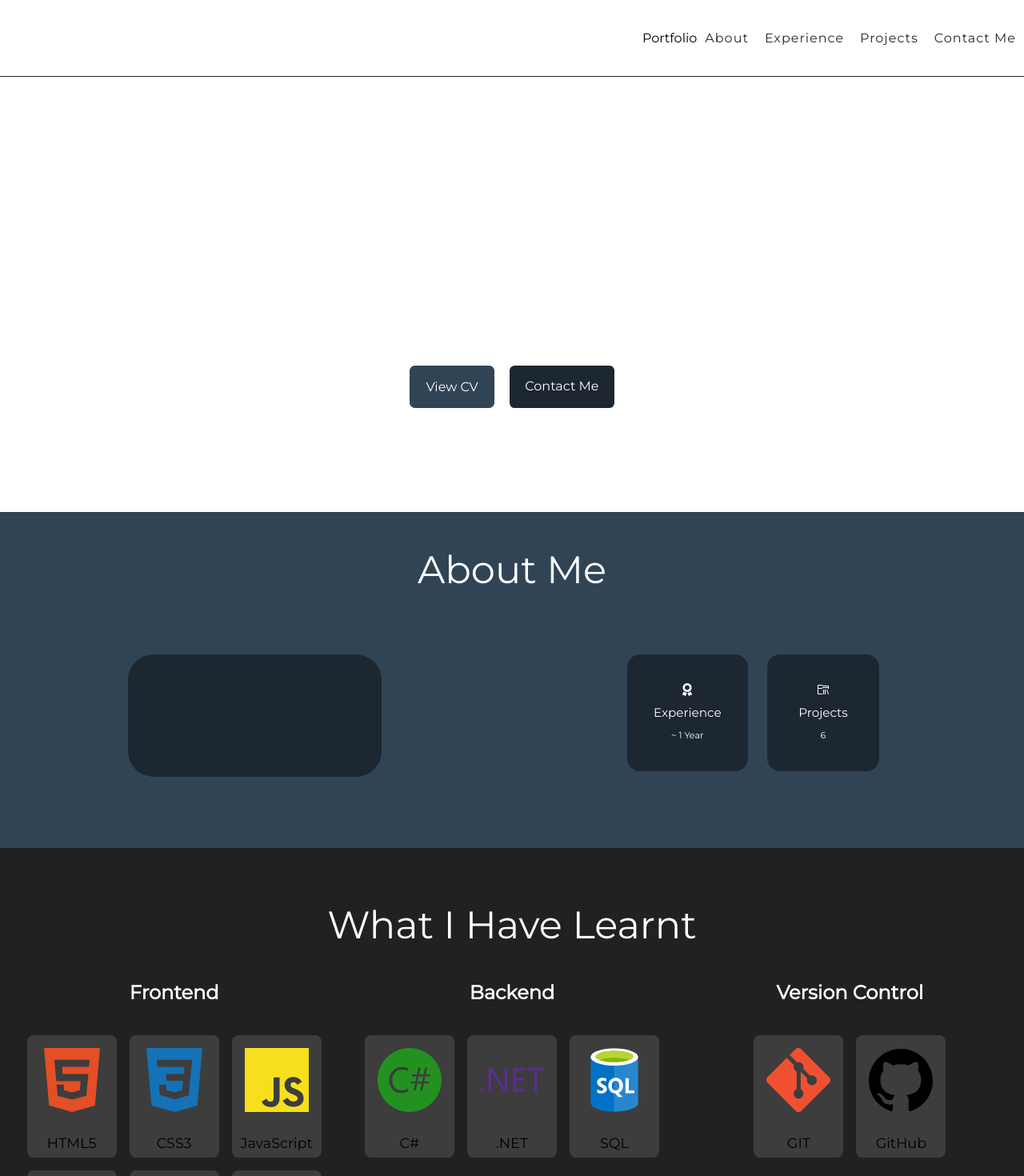
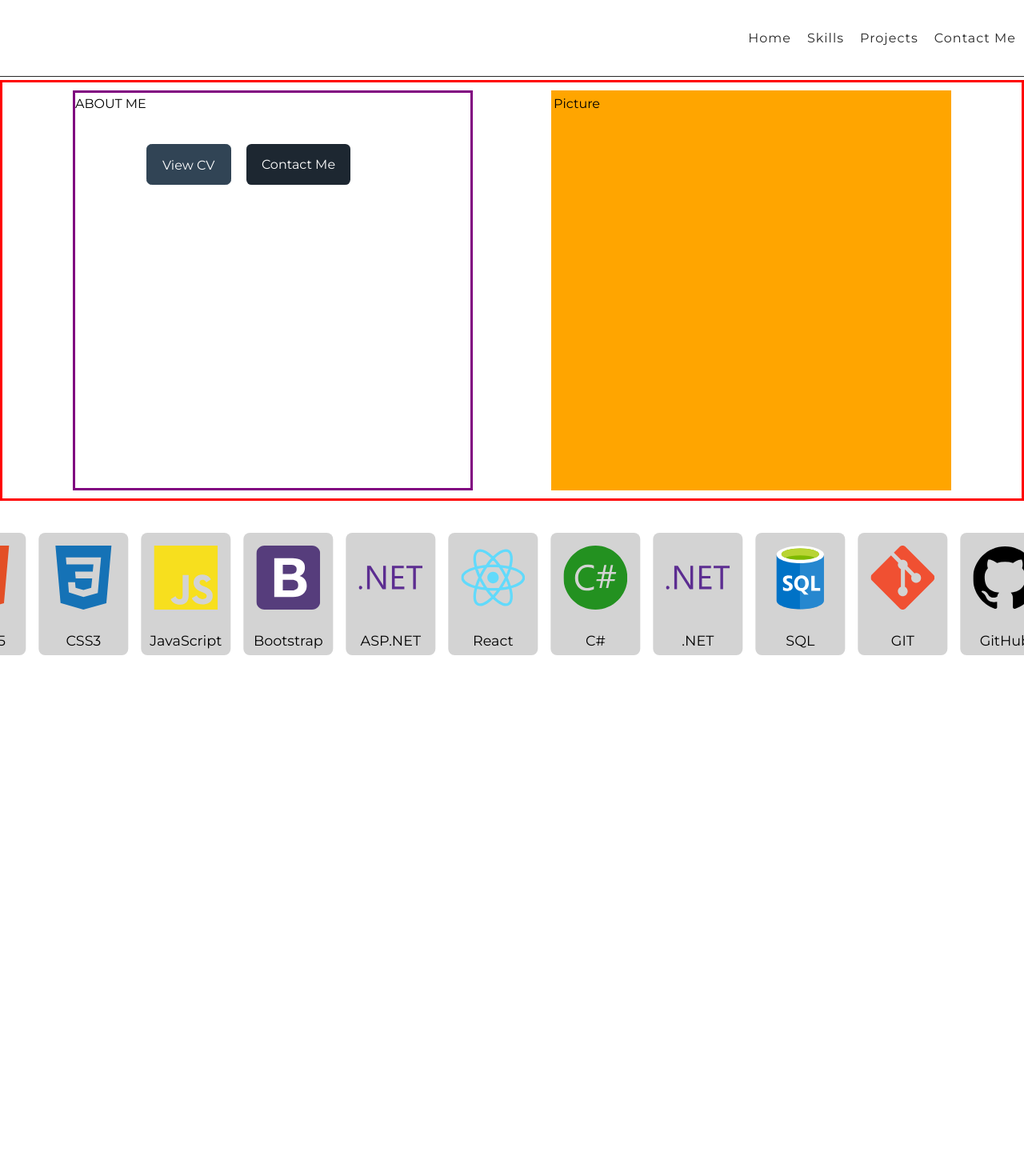
Before and after one commit to FlintySnail2/portfolioV2, a React (Create React App) app: page / in a window 1280 px wide. Shown: the top 1470 px of the page at 80% size. After the commit the page ends 933 px from the top, so only its background shows below. Built offline with nearby package versions, Linux system fonts and the light colour scheme.

Commit message:
Refactoring - Layout changes to home and change skills to auto scroll carousel

```diff
--- a/package.json
+++ b/package.json
@@ -11,6 +11,7 @@
     "react": "^18.2.0",
     "react-dom": "^18.2.0",
     "react-icons": "^4.4.0",
+    "react-infinite-scroll-component": "^6.1.0",
     "react-scripts": "^5.0.1",
     "react-scroll-into-view": "^1.12.0",
     "web-vitals": "^2.1.4"
--- a/src/app.css
+++ b/src/app.css
@@ -1,4 +1,5 @@
 .app__container {
         display: flex;
         flex-direction: column;
+        padding-bottom: 10px;
 }
--- a/src/app.jsx
+++ b/src/app.jsx
@@ -45,11 +45,11 @@ function App() {
     <div className='app__container'>
       <Navbar/>
       <Home/>
-      <About/>
-      <Experience/>
-      <Projects/>
-      <Contact/>
-      <Footer/>
+      {/*<About/>*/}
+      {/*<Experience/>*/}
+      {/*<Projects/>*/}
+      {/*<Contact/>*/}
+      {/*<Footer/>*/}
     </div>
   )
 }
--- a/src/components/Home/Home.css
+++ b/src/components/Home/Home.css
@@ -1,10 +1,15 @@
 .header__container {
-    text-align: center;
-    min-height: 80vh;
-    /* min-width:100% ; */
     display: flex;
-    position: relative;
-    /* overflow: hidden; */
+    flex-direction: column;
+    /*justify-content: center;*/
+    margin-top: 100px;
+
+    /*text-align: center;*/
+    /*min-height: 80vh;*/
+    /* min-width:100% ;*/
+    /*display: flex;*/
+    /*position: relative;*/
+    /* overflow: hidden;*/
 }
 
 .home__text  {
@@ -21,11 +26,12 @@
 
 /* ============== CTA (CALL TO ACTION) =========== */
 .cta {
-    margin-top: 2,5em;
+    margin-top: 2.5em;
     padding-top: 1.5rem;
     display: flex;
     gap: 1.2em;
     justify-content: center;
+    height: 75px
 }
 
 /* =================== HEADER IMAGE =============== */
--- a/src/components/Home/Home.jsx
+++ b/src/components/Home/Home.jsx
@@ -2,6 +2,8 @@ import React, {useEffect, useState} from 'react'
 
 import './Home.css';
 import CTA from './cta';
+import Navbar from '../Navbar/Navbar';
+import Experience from '../experience/experience'
 
 const changingText = [
  'Graduate Software Developer', 'Analyst'
@@ -30,17 +32,33 @@ export default function Header () {
 
 
   return (
-    <header>
       <div className="header__container">
-        <div className='home__image__high__res'>
-          <div className='home__text'>
-            <h5> Hi, I'm </h5>
-            <h1> Harry Mclean </h1>
-            <h5 className="text-light">{changingText[currentIndex]}</h5>
+        <div style={{display: 'flex', flexDirection: 'row', border: 'solid red', justifyContent: 'space-evenly'}}>
+          <div style={{display: 'flex', border: 'purple solid', width: '500px', height: '500px', margin: '10px'}}>
+            ABOUT ME
             <CTA/>
           </div>
+          <div style={{display: 'flex', border: 'solid orange' ,background: 'orange',width: '500px', height: '500px', margin: '10px'}}>
+            Picture
+          </div>
+
         </div>
+        <div><Experience/></div>
       </div>
-    </header>
+
+
+
+      // <header>
+      //   <div className="header__container">
+    //     <div className='home__image__high__res'>
+    //       <div className='home__text'>
+    //         <h5> Hi, I'm </h5>
+    //         <h1> Harry Mclean </h1>
+    //         <h5 className="text-light">{changingText[currentIndex]}</h5>
+    //         <CTA/>
+    //       </div>
+    //     </div>
+    //   </div>
+    // </header>
   )
 }
--- a/src/components/Navbar/Navbar.css
+++ b/src/components/Navbar/Navbar.css
@@ -38,7 +38,7 @@ nav {
   justify-content: start;
 }
 
-.bbb{
+.menuItems {
   display: flex;
   justify-content: end;
 }
@@ -52,6 +52,7 @@ nav {
   letter-spacing: 1px;
   font-size: 1rem;
   padding: 10px;
+
 }
 
 
@@ -68,7 +69,7 @@ nav {
 
 .nav-links p:hover {
   cursor: pointer;
-  background-color: #334456;
+  background-color: lightgray;
 }
 
 .burger div {
--- a/src/components/Navbar/Navbar.jsx
+++ b/src/components/Navbar/Navbar.jsx
@@ -4,8 +4,8 @@ import "./Navbar.css";
 
 const menuOptions = {
   Portfolio: 'Portfolio',
-  About: "About",
-  Experience: "Experience",
+  About: "Home",
+  Experience: "Skills",
   Projects: "Projects",
   ContactMe: "Contact Me",
 }
@@ -28,18 +28,18 @@ export default function Navbar() {
     );
   }, []);
 
-  console.log('MenuOptions', menuOptions.Experience);
+  // console.log('MenuOptions', menuOptions.Experience);
 
   return <nav className={'nav'}>
 
-    <div className={'aaa'}>
-      <p>{menuOptions.Portfolio}</p>
-    </div>
+    {/*<div className={'aaa'}>*/}
+    {/*  <p>{menuOptions.Portfolio}</p>*/}
+    {/*</div>*/}
 
     <div className='nav-links'>
 
 
-      <div className={'bbb'}>
+      <div className={'menuItems'}>
         <p>{menuOptions.About}</p>
         <p>{menuOptions.Experience}</p>
         <p>{menuOptions.Projects}</p>
--- /dev/null
+++ b/src/components/experience/autoScroll.css
@@ -0,0 +1,22 @@
+.App {
+    font-family: sans-serif;
+    text-align: center;
+}
+
+svg {
+    max-width: 150px;
+    height: 5rem;
+    padding: 0 15px;
+    object-fit: cover;
+}
+
+svg:last-of-type {
+    padding-left: 0;
+}
+
+.inner {
+    position: relative;
+    width: 100%;
+    overflow: hidden;
+    height: 5rem;
+}
--- /dev/null
+++ b/src/components/experience/autoScroll.jsx
@@ -0,0 +1,35 @@
+
+import React from "react";
+import './experience.css';
+import icons from "../../assets/icons/sprite.svg";
+
+const AutoScroll = ({ array, speed = 2500 }) => {
+    return (<>
+        <div className="experience__svg__container">
+            <section style={{"--speed": `40ms`}}>
+                {array.map((svg, i) => (
+                    <div key={i} className="experience__card">
+                        <svg className='experience__svg'>
+                            <use xlinkHref={`${icons}${svg.svgName}`}/>
+                        </svg>
+                        <h1 className='experience__svg__name'>{svg.name}</h1>
+                    </div>
+                ))}
+
+                    {array.map((svg, i) => (
+                        <div key={i} className="experience__card">
+                            <svg className='experience__svg'>
+                                <use xlinkHref={`${icons}${svg.svgName}`}/>
+                            </svg>
+                            <h1 className='experience__svg__name'>{svg.name}</h1>
+                        </div>
+                    ))}
+                </section>
+            </div>
+</>
+
+            )
+            ;
+            };
+
+            export {AutoScroll}
--- a/src/components/experience/experience.css
+++ b/src/components/experience/experience.css
@@ -1,9 +1,8 @@
 .experience__container {
-    background:  #212121;
+    /*background:  #212121;*/
     display: flex;
     flex-direction: column;
-    padding: 2em 0;
-    padding-bottom: 6em;
+    padding: 2em 0 6em 0;
 }
 
 .experience__heading {
@@ -16,7 +15,7 @@
 
 .experience__row {
     display: flex;
-    flex-direction: row;
+    flex-direction: column;
     flex-wrap: wrap;
     justify-content: center;
     width: 100%;
@@ -45,12 +44,33 @@
 
 .experience__svg__container {
     display: flex;
-    flex-wrap: wrap;
+    flex-direction: row;
+    flex-wrap: nowrap;
     justify-content: center;
+    overflow: hidden;
   }
 
+section {
+    display: flex;
+    /*overflow: hidden;*/
+    position: relative;
+    width: 100vw;
+    max-width: 100%;
+    animation: swipe 40s linear infinite backwards;
+}
+
+@keyframes swipe {
+    0% {
+        transform: translateX(0);
+    }
+
+    100% {
+        transform: translateX(-50%);
+    }
+}
+
   .experience__card {
-    background: #3d3d3d;
+    background: lightgray;
     border-radius: 0.5rem;
     margin: 0.5rem;
   }
--- a/src/components/experience/experience.jsx
+++ b/src/components/experience/experience.jsx
@@ -1,7 +1,7 @@
 import React from 'react'
 import './experience.css';
-//import {AiFillCheckCircle} from 'react-icons/ai';
-import icons from '../../assets/icons/sprite.svg';
+import {AutoScroll} from "./autoScroll";
+import icons from "../../assets/icons/sprite.svg";
 
 
 //CHANGE FOR COMMITING ONLY
@@ -9,57 +9,32 @@ import icons from '../../assets/icons/sprite.svg';
   // { name: 'PROGRESS', svgName: "#icon-"}
 
 
-
-
-
-const frontEndExperience = [
+const experience = [
   { name: "HTML5", svgName: "#icon-html5" },
   { name: "CSS3", svgName: "#icon-css3" },
   { name: "JavaScript", svgName: "#icon-javascript" },
   { name: "Bootstrap", svgName: "#bootstrap" },
   { name: "ASP.NET", svgName: "#icon-dot-net" },
-  { name: "React", svgName: "#icon-react" }
+  { name: "React", svgName: "#icon-react" },
+    { name: "C#", svgName: "#icon-csharp" },
+    { name: ".NET", svgName: "#icon-dot-net" },
+    { name: "SQL", svgName: "#SQL" },
+    { name: "GIT", svgName: "#icon-git" },
+    { name: "GitHub", svgName: "#icon-github" }
+    ]
 
-]
-
-const backEndExperience = [
-  { name: "C#", svgName: "#icon-csharp" },
-  { name: ".NET", svgName: "#icon-dot-net" },
-  { name: "SQL", svgName: "#SQL" },
-]
-
-const versionControlExperience = [
-  { name: "GIT", svgName: "#icon-git" },
-  { name: "GitHub", svgName: "#icon-github" }
-]
+console.log('exp', experience);
 
 const Experience = () => {
-  const showColumns = (name, array) => {
-    return (
-      <div className='experience__column'>
-        <h1 className='experience__category__title'>{name}</h1>
-        <div className='experience__svg__container'>
-          {array.map((svg, i) => (
-            <div key={i} className="experience__card">
-              <svg className='experience__svg'>
-                <use xlinkHref={`${icons}${svg.svgName}`} />
-              </svg>
-              <h1 className='experience__svg__name'>{svg.name}</h1>
-            </div>
-          ))}
-        </div>
-      </div>
-    )
-  }
 
   return (
     <div id='experience' className='experience__container'>
-      <h1 className='experience__heading'>What I Have Learnt</h1>
-      <div className='experience__row'>
-        {showColumns("Frontend", frontEndExperience)}
-        {showColumns("Backend", backEndExperience)}
-        {showColumns("Version Control", versionControlExperience)}
-      </div>
+      {/*<h1 className='experience__heading'>What I Have Learnt</h1>*/}
+      {/*<div className='experience__row'>*/}
+
+
+        <AutoScroll array={experience} speed={2500} className='experience__row'/>
+      {/*</div>*/}
     </div>
   )
 }
```
Also changed, not shown: 1 other file (tests, documents, lock files or other folders).
